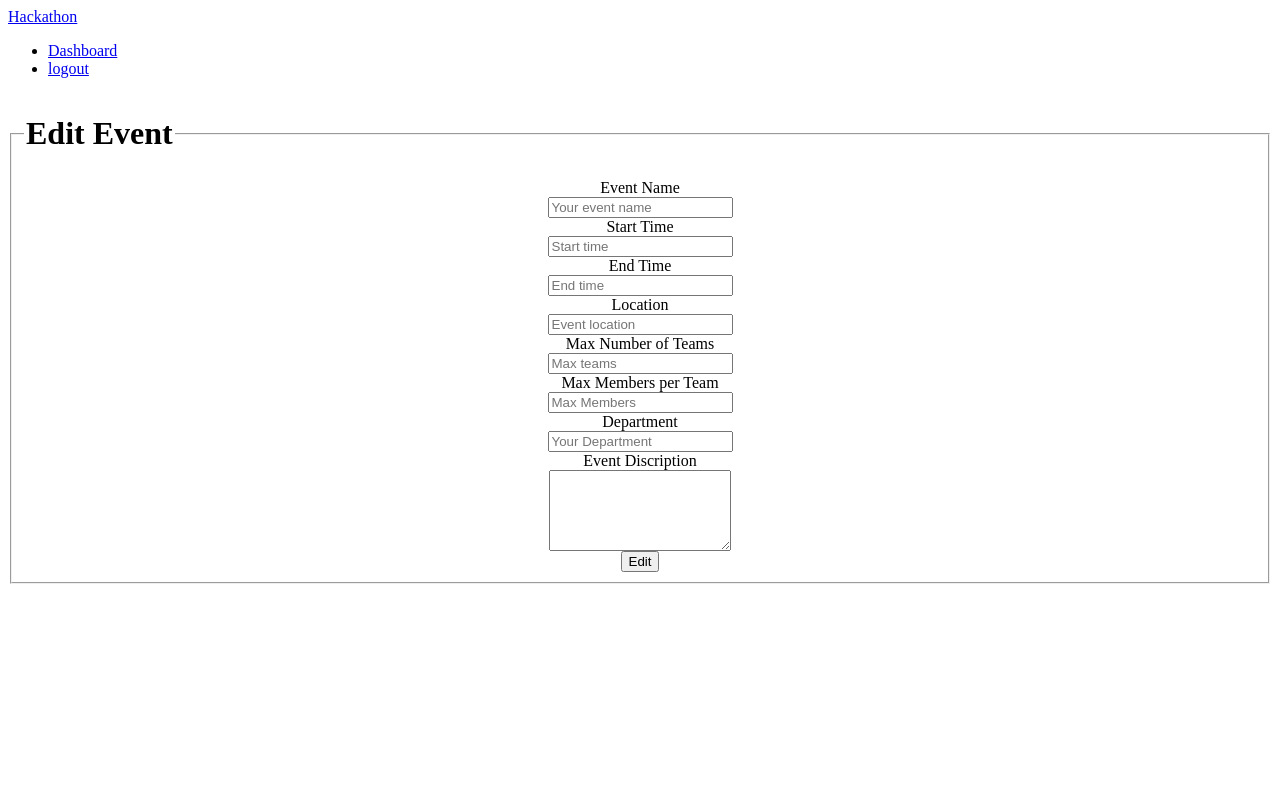
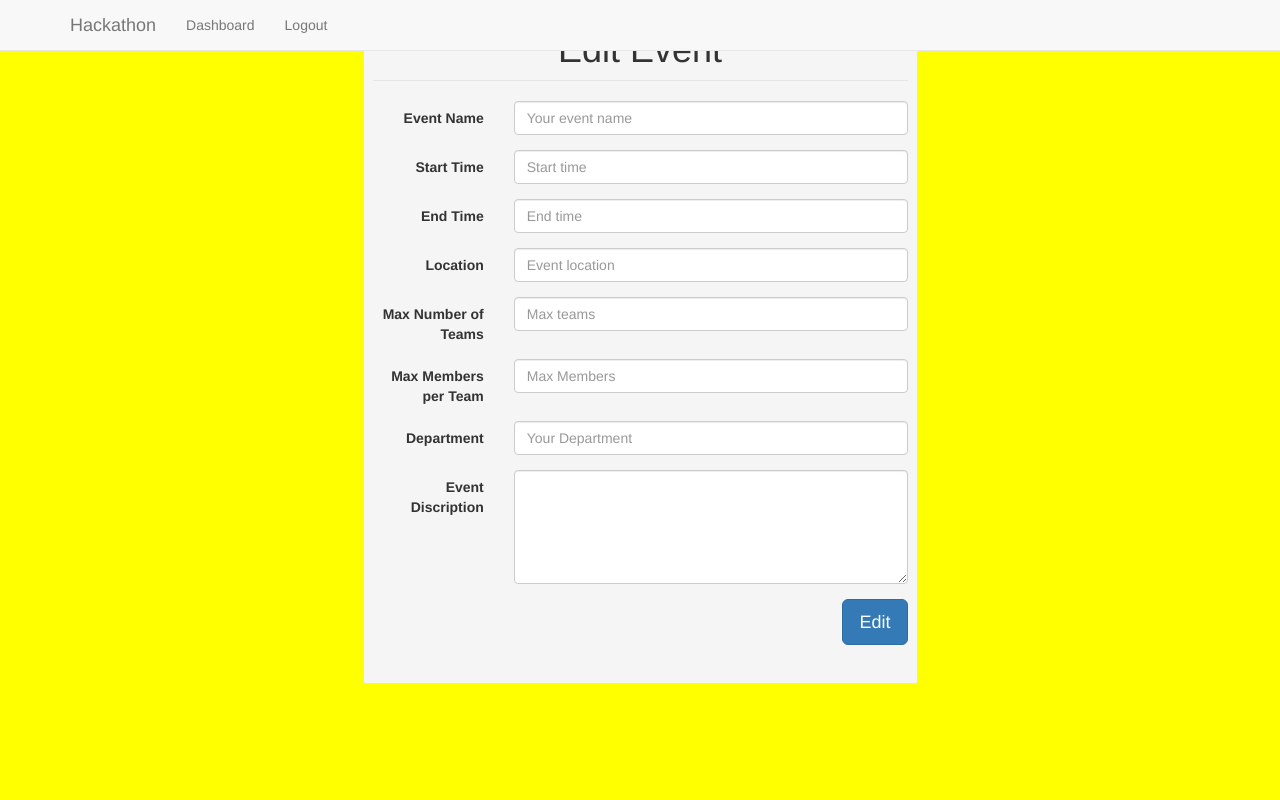
Before and after one commit to fengjiawei2011/hackathonapp, a Flask app: template Hack-a-thon/app/templates/edit_event.html in a window 1280 px wide. Run offline with Flask 2, Linux system fonts and the light colour scheme; the template is opened without the code that fills it: values that come from a table or form of the project are taken from there, others are empty; some libraries are stand-ins or nearby versions.

Commit message:
finish edit event page

```diff
--- a/Hack-a-thon/app/templates/dashboard.html
+++ b/Hack-a-thon/app/templates/dashboard.html
@@ -293,7 +293,7 @@ $(function(){
 							</ul>
 							{% else %}
 							<ul>
-								<li class="edit facebook" style="width:33%;"><a ><span class="glyphicon glyphicon-pencil"></span></a></li>
+								<li class="edit facebook" style="width:33%;"><a href="/event/{{event.id}}/edit" ><span class="glyphicon glyphicon-pencil"></span></a></li>
 								<li class="delete google-plus" style="width:33%;"><a><span class="glyphicon glyphicon-remove"></span></a></li>
 							</ul>
 							{% endif %}
--- a/Hack-a-thon/app/templates/edit_event.html
+++ b/Hack-a-thon/app/templates/edit_event.html
@@ -63,7 +63,14 @@
 
 
 <html>
-<body>
+
+<head>
+<link rel="stylesheet" href="//maxcdn.bootstrapcdn.com/bootstrap/3.2.0/css/bootstrap.min.css">
+
+<script src="//code.jquery.com/jquery-1.11.0.min.js"></script>
+<script src="//maxcdn.bootstrapcdn.com/bootstrap/3.2.0/js/bootstrap.min.js"></script>
+</head>
+<body style="background: yellow">
 	<!--<h1>Create Event</h1>
 <html>
 <head>
--- a/Hack-a-thon/app/templates/navbar.html
+++ b/Hack-a-thon/app/templates/navbar.html
@@ -4,7 +4,7 @@
     <div class="collapse navbar-collapse" id="bs-example-navbar-collapse-6">
           <ul class="nav navbar-nav">
             <li><a href="/">Dashboard</a></li>
-            <li><a href="/logout">logout</a></li>
+            <li><a href="/logout">Logout</a></li>
             <!-- <li><a href="#">Link</a></li> -->
           </ul>
         </div>
```
